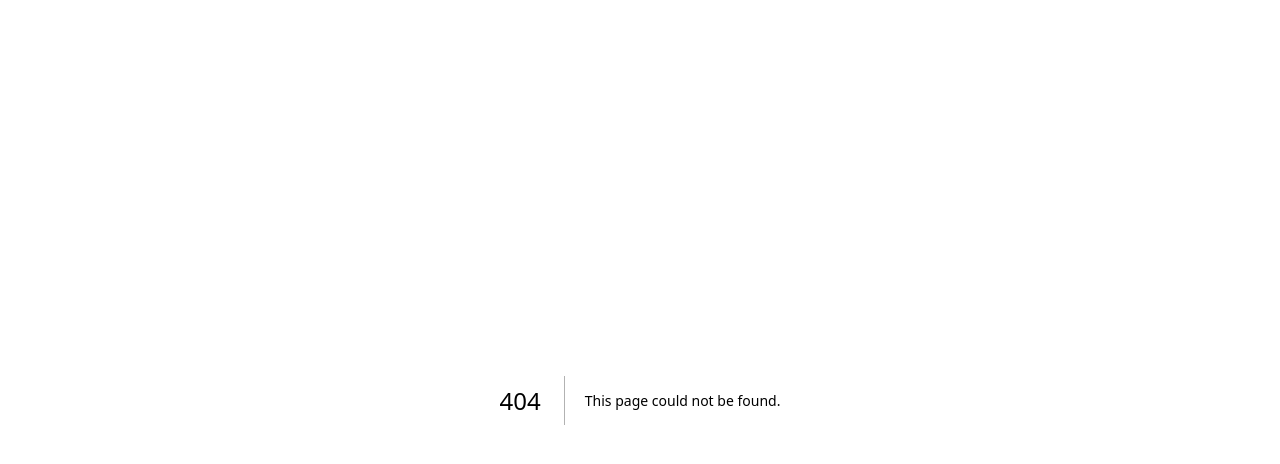
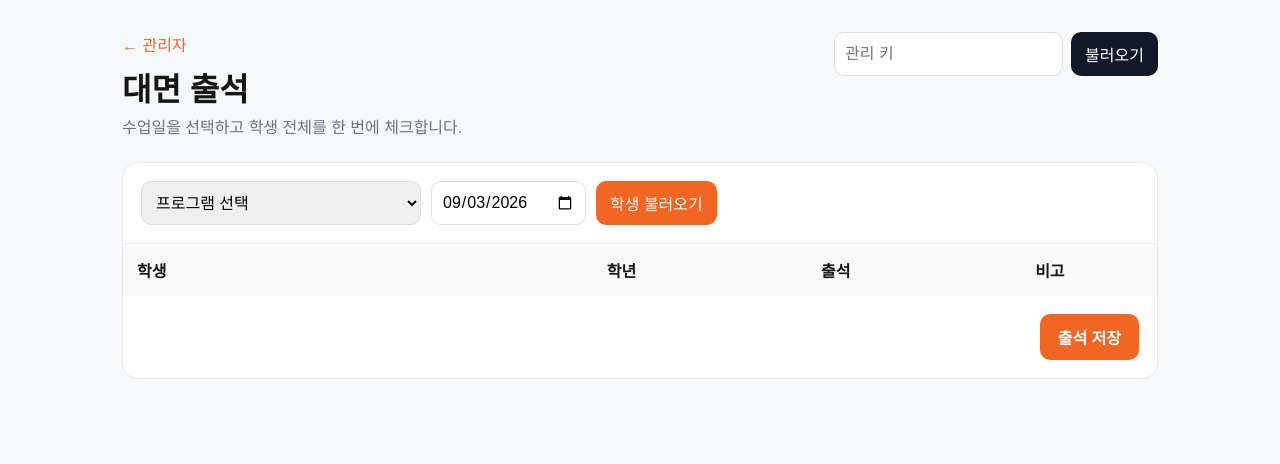
Before and after one commit to themonsteredu/moasem, a Next.js app: page /attendance in a window 1280 px wide. Before the commit this address had no page. Shown: the top 464 px of the page. Built offline with nearby package versions, Linux system fonts and the light colour scheme.

Commit message:
feat: add in-person attendance screen

```diff
--- /dev/null
+++ b/app/attendance/page.tsx
@@ -0,0 +1,53 @@
+'use client'
+
+import { useEffect, useMemo, useState } from 'react'
+
+type Program={id:string;name:string;institution:{id:string;name:string}|null}
+type Student={id:string;name:string;grade:number;student_number:string|null;status:string;note:string}
+
+export default function AttendancePage(){
+  const [adminKey,setAdminKey]=useState('')
+  const [programs,setPrograms]=useState<Program[]>([])
+  const [programId,setProgramId]=useState('')
+  const [date,setDate]=useState(new Date().toISOString().slice(0,10))
+  const [students,setStudents]=useState<Student[]>([])
+  const [message,setMessage]=useState('')
+  useEffect(()=>{const saved=sessionStorage.getItem('moasem-admin-key');if(saved)setAdminKey(saved)},[])
+  const headers=useMemo(()=>({'Content-Type':'application/json','x-moasem-admin-key':adminKey}),[adminKey])
+
+  async function loadPrograms(){
+    if(!adminKey)return setMessage('관리 키를 입력하세요.')
+    sessionStorage.setItem('moasem-admin-key',adminKey)
+    const res=await fetch('/api/admin/programs',{headers})
+    const data=await res.json(); if(!res.ok)return setMessage(data.error||'프로그램을 불러오지 못했습니다.')
+    setPrograms(data.items??[]); setMessage('')
+  }
+  async function loadAttendance(){
+    if(!programId)return setMessage('프로그램을 선택하세요.')
+    const res=await fetch(`/api/admin/attendance?program_id=${programId}&session_date=${date}`,{headers})
+    const data=await res.json(); if(!res.ok)return setMessage(data.error||'출석을 불러오지 못했습니다.')
+    setStudents(data.items??[]); setMessage('')
+  }
+  function setStatus(id:string,status:string){setStudents(items=>items.map(x=>x.id===id?{...x,status}:x))}
+  async function save(){
+    const res=await fetch('/api/admin/attendance',{method:'POST',headers,body:JSON.stringify({program_id:programId,session_date:date,records:students.map(x=>({student_id:x.id,status:x.status,note:x.note}))})})
+    const data=await res.json(); setMessage(res.ok?'출석을 저장했습니다.':data.error||'저장 실패')
+  }
+
+  return <main style={{maxWidth:1100,margin:'0 auto',padding:32,fontFamily:'Arial, Apple SD Gothic Neo, sans-serif'}}>
+    <div style={{display:'flex',justifyContent:'space-between',gap:16,alignItems:'flex-start',marginBottom:24}}>
+      <div><a href="/" style={{color:'#f26522',textDecoration:'none'}}>← 관리자</a><h1 style={{margin:'8px 0 4px'}}>대면 출석</h1><p style={{margin:0,color:'#6b7280'}}>수업일을 선택하고 학생 전체를 한 번에 체크합니다.</p></div>
+      <div style={{display:'flex',gap:8}}><input type="password" value={adminKey} onChange={e=>setAdminKey(e.target.value)} placeholder="관리 키" style={{padding:10,border:'1px solid #ddd',borderRadius:10}}/><button onClick={loadPrograms} style={{padding:'10px 14px',border:0,borderRadius:10,background:'#111827',color:'#fff'}}>불러오기</button></div>
+    </div>
+    <section style={{background:'#fff',border:'1px solid #e5e7eb',borderRadius:16,overflow:'hidden'}}>
+      <div style={{display:'flex',gap:10,padding:18,borderBottom:'1px solid #eee',flexWrap:'wrap'}}>
+        <select value={programId} onChange={e=>setProgramId(e.target.value)} style={{padding:10,border:'1px solid #ddd',borderRadius:10,minWidth:280}}><option value="">프로그램 선택</option>{programs.map(p=><option key={p.id} value={p.id}>{p.institution?.name} · {p.name}</option>)}</select>
+        <input type="date" value={date} onChange={e=>setDate(e.target.value)} style={{padding:10,border:'1px solid #ddd',borderRadius:10}}/>
+        <button onClick={loadAttendance} style={{padding:'10px 14px',border:0,borderRadius:10,background:'#f26522',color:'#fff'}}>학생 불러오기</button>
+      </div>
+      <div style={{overflowX:'auto'}}><table style={{width:'100%',borderCollapse:'collapse',minWidth:720}}><thead><tr style={{background:'#fafafa'}}><th style={{textAlign:'left',padding:14}}>학생</th><th>학년</th><th>출석</th><th>비고</th></tr></thead><tbody>{students.map(s=><tr key={s.id} style={{borderTop:'1px solid #eee'}}><td style={{padding:14,fontWeight:700}}>{s.name}</td><td style={{textAlign:'center'}}>{s.grade}학년</td><td style={{textAlign:'center'}}>{['present','absent','late','excused'].map(v=><button key={v} onClick={()=>setStatus(s.id,v)} style={{margin:3,padding:'8px 10px',borderRadius:999,border:s.status===v?'1px solid #f26522':'1px solid #ddd',background:s.status===v?'#fff7ed':'#fff'}}>{v==='present'?'출석':v==='absent'?'결석':v==='late'?'지각':'인정결석'}</button>)}</td><td><input value={s.note} onChange={e=>setStudents(items=>items.map(x=>x.id===s.id?{...x,note:e.target.value}:x))} style={{padding:8,border:'1px solid #ddd',borderRadius:8}}/></td></tr>)}</tbody></table></div>
+      <div style={{padding:18,textAlign:'right'}}><button onClick={save} disabled={!students.length} style={{padding:'11px 18px',border:0,borderRadius:10,background:'#f26522',color:'#fff',fontWeight:700}}>출석 저장</button></div>
+    </section>
+    {message&&<p style={{marginTop:16,color:'#9a3412'}}>{message}</p>}
+  </main>
+}
```
